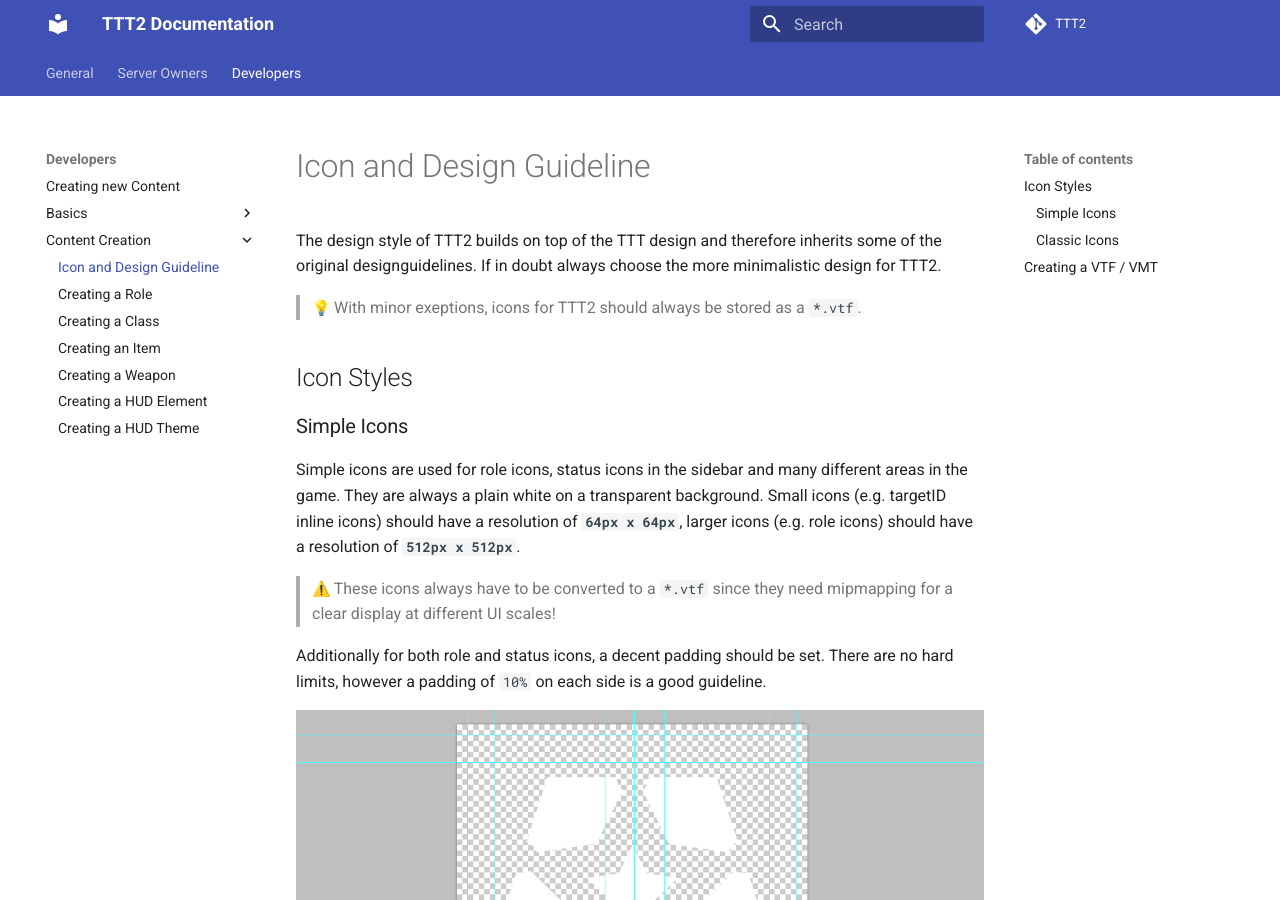
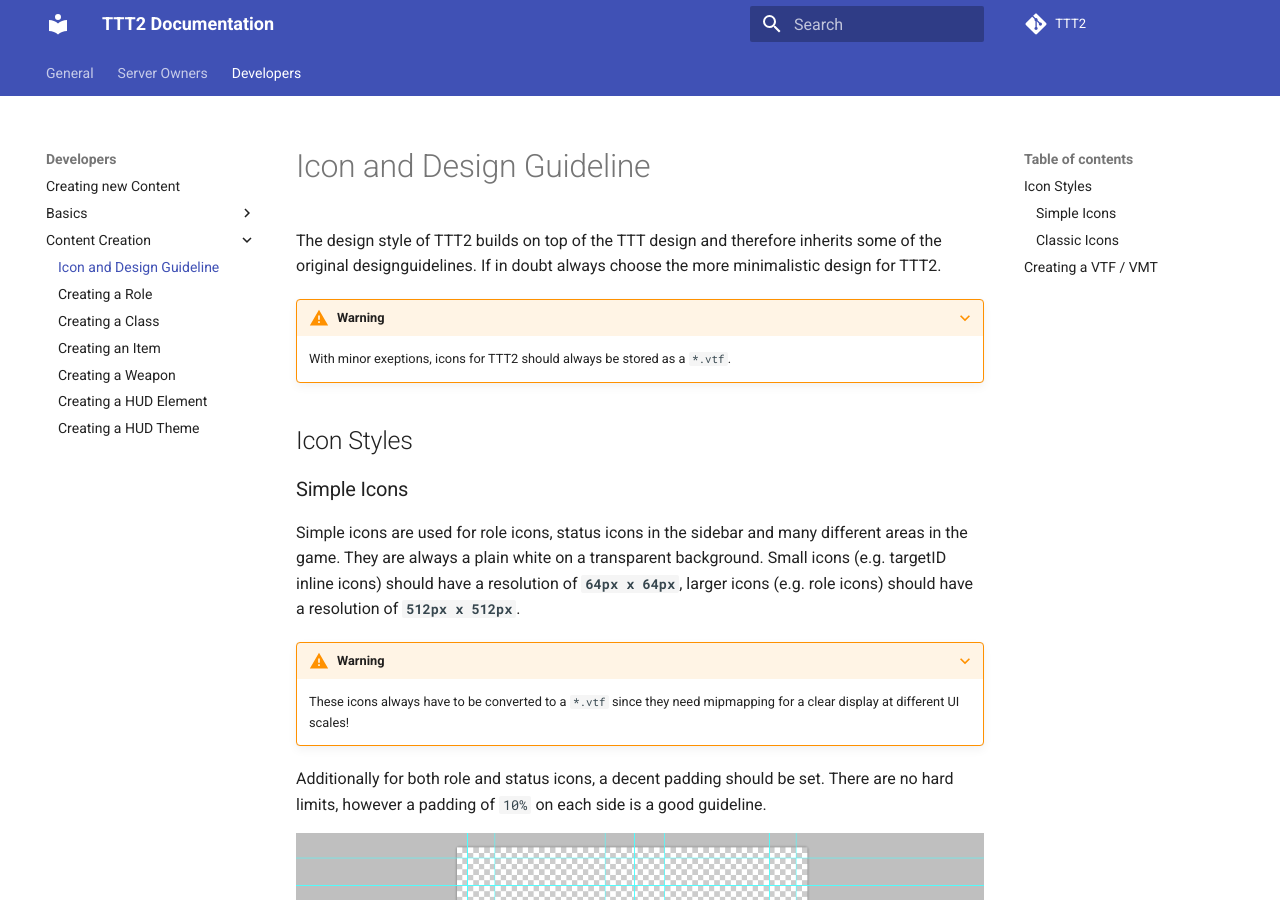
Before and after one commit to TTT-2/docs, an MkDocs documentation site: the page built from docs/developers/content-creation/icon-and-design-guideline.md, in a window 1280 px wide and 900 px high. Built offline with MkDocs 1.6.1 and Material for MkDocs 9.7.7, drawn with Linux system fonts in a browser that asks for light colours; emoji names are drawn with the system emoji font; comment, search, counter and statistics services are not loaded.

Commit message:
another admonition attempt

```diff
--- a/docs/developers/content-creation/icon-and-design-guideline.md
+++ b/docs/developers/content-creation/icon-and-design-guideline.md
@@ -2,7 +2,8 @@
 
 The design style of TTT2 builds on top of the TTT design and therefore inherits some of the original designguidelines. If in doubt always choose the more minimalistic design for TTT2.
 
->:bulb: With minor exeptions, icons for TTT2 should always be stored as a `*.vtf`.
+???+ warning
+    With minor exeptions, icons for TTT2 should always be stored as a `*.vtf`.
 
 ## Icon Styles
 
@@ -10,7 +11,8 @@ The design style of TTT2 builds on top of the TTT design and therefore inherits
 
 Simple icons are used for role icons, status icons in the sidebar and many different areas in the game. They are always a plain white on a transparent background. Small icons (e.g. targetID inline icons) should have a resolution of **`64px x 64px`**, larger icons (e.g. role icons) should have a resolution of **`512px x 512px`**.
 
->:warning: These icons always have to be converted to a `*.vtf` since they need mipmapping for a clear display at different UI scales!
+???+ warning
+    These icons always have to be converted to a `*.vtf` since they need mipmapping for a clear display at different UI scales!
 
 Additionally for both role and status icons, a decent padding should be set. There are no hard limits, however a padding of `10%` on each side is a good guideline.
 
```
Also changed, not shown: other parts of docs/developers/content-creation/icon-and-design-guideline.md (+2 -1 lines).
